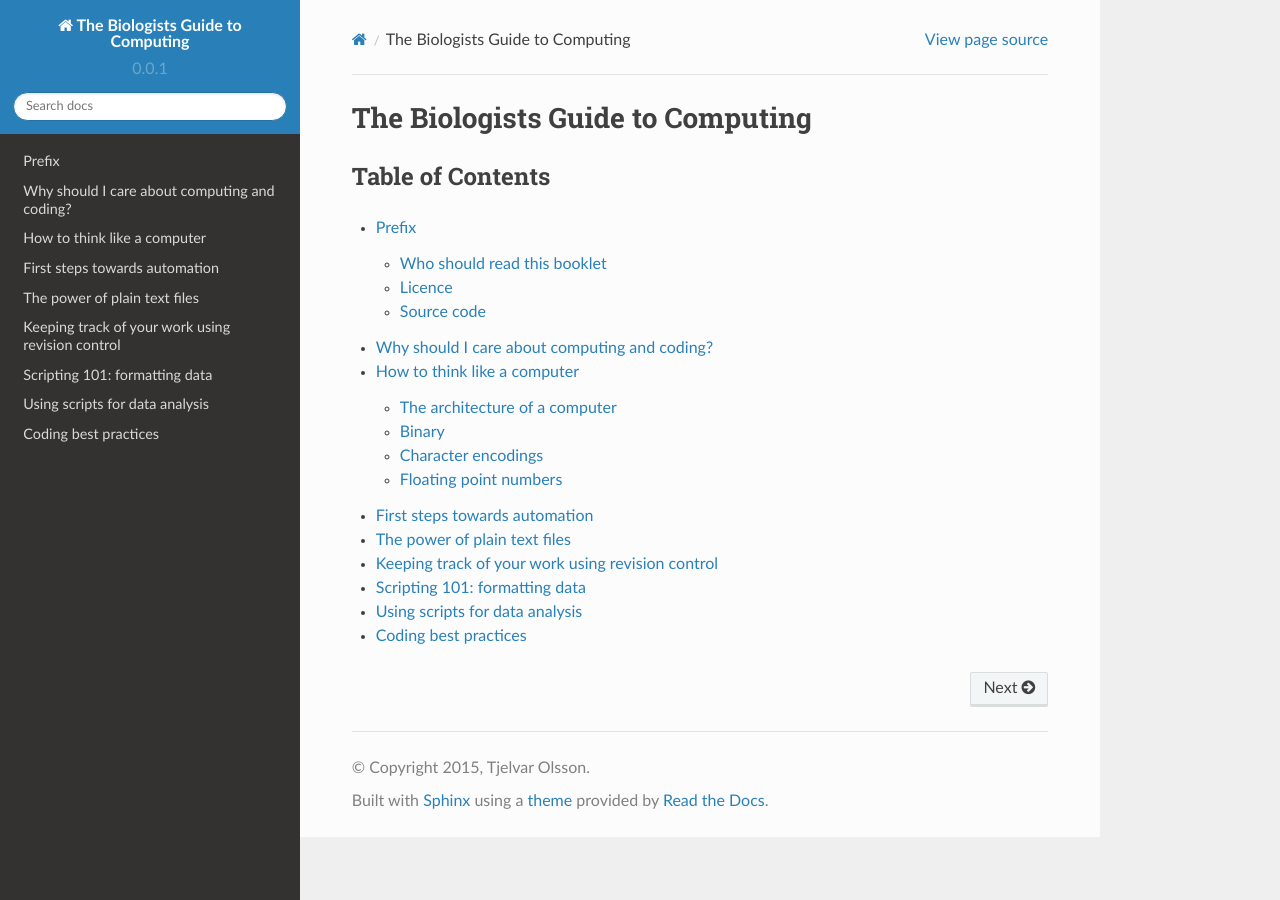
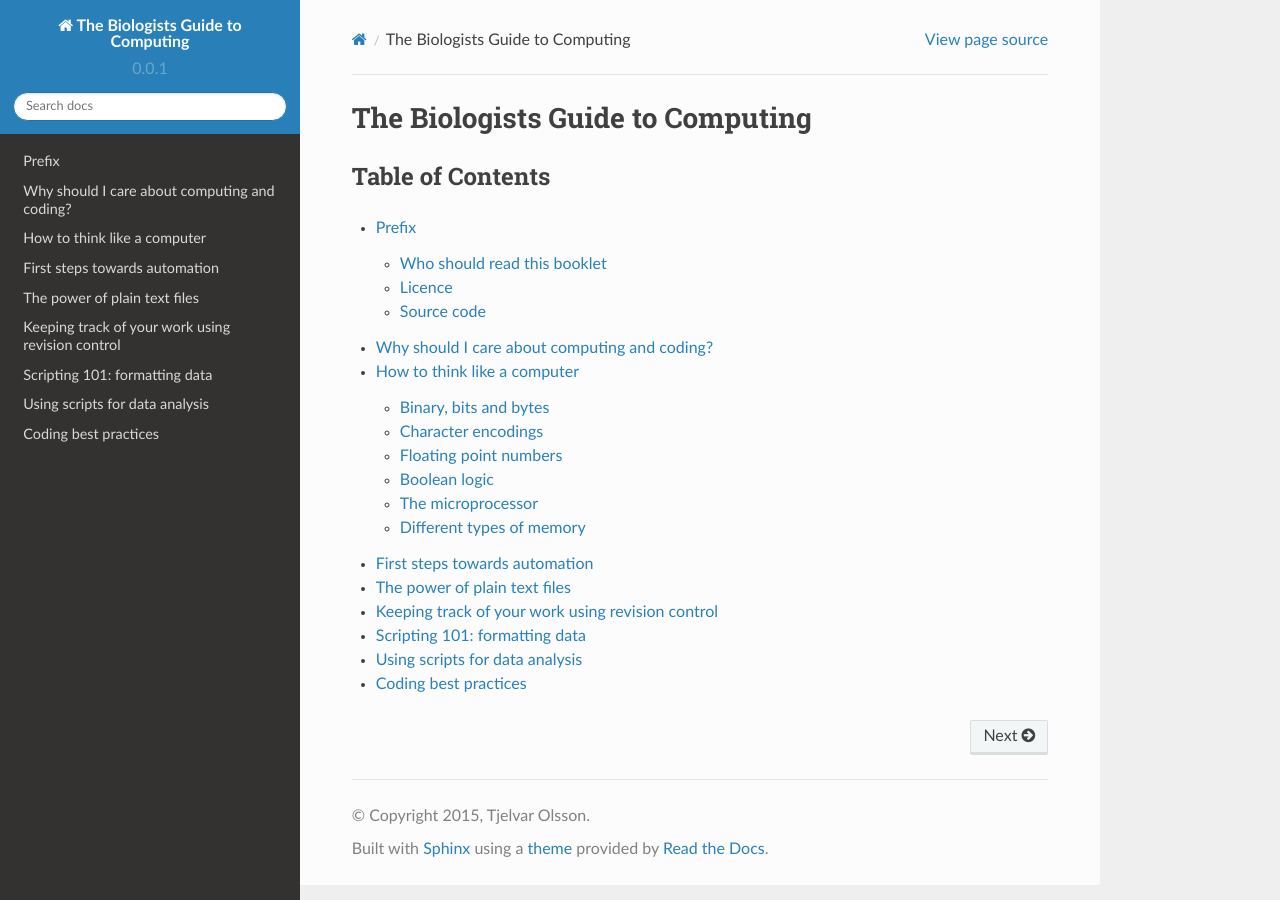
Before and after one commit to tjelvar-olsson/biologists-guide-to-computing, a Sphinx documentation site: the page built from source/index.rst, in a window 1280 px wide. Built offline with Sphinx 7.4.7 and the Read the Docs theme 2.0.0, drawn with Linux system fonts in a browser that asks for light colours; part of the change alters nothing that is shown.

Commit message:
Fleshed out the 'how to think like a computer' section.

```diff
--- a/source/conf.py
+++ b/source/conf.py
@@ -31,6 +31,7 @@ import shlex
 # ones.
 extensions = [
     'sphinx.ext.todo',
+    'sphinx.ext.mathjax',
 ]
 
 # Add any paths that contain templates here, relative to this directory.
--- a/source/how-to-think-like-a-computer.rst
+++ b/source/how-to-think-like-a-computer.rst
@@ -1,14 +1,118 @@
 How to think like a computer
 ============================
 
-The architecture of a computer
-------------------------------
+These days computers can perform complex task. However, at their core computers
+only have a relatively small set of basic capabilities. Information is stored as
+zeros and ones and Boolean logic is used to perform calculations.
 
-Binary
-------
+Binary, bits and bytes
+----------------------
+
+.. sidebar:: Integer
+
+   An integer is a whole number, i.e. a number that can be expressed without a fractional component.
+
+Suppose that we wanted to represent a positive integer using zeros and ones. We can
+achieve this using using the base-2 numeral systems, a.k.a. binary. Take for example
+the number 208. Other ways to represent this number include:
+
+.. math::
+
+    208 &= (2*100) + (0 * 10) + (8 * 1) \\
+        &= (2 * 10^2) + (0 * 10^1) + (8 * 10^0)
+
+The equations above illustrate the basis of the base-10 numeral system. Note that
+the base of the exponent in each term is ten.  To express an integer in binary
+we need to formulate it so that the base of each exponent is 2.
+
+.. math::
+
+    208 &=  (1*64) + (1*32) + (0*16) + (1*8) + (1*4) + (0*2) + (0*1)  \\
+        &=  (1 * 2^6) + (1 * 2^5) + (0 * 2^4) + (1 * 2^3) + (1 * 2^2) + (0 * 2^1) + (0 * 2^0)
+
+.. sidebar:: Bit
+
+    In computing the term "Bit" is an abbreviation of the term "Binary digIT".
+
+So to express 208 as binary we could use the bits ``1101100``.
+
+To recap in computing a bit is the smallest unit of information and it can be
+either zero or one. Using several bits we can express integers using the binary
+numeral system.
+
+In computing bits are often grouped together and the most common grouping is to
+bundle 8-bits together, this is known as a byte. One byte can therefore have
+256 unique states. An unsigned 8-bit integer, stored in a byte, can therefore
+represent any integer ranging from 0 to 255. This range may seem familiar to
+people who have used colour pickers to specify RGB values.
+
 
 Character encodings
 -------------------
 
+If a computer only works in terms of zeros and ones how can we use it to read
+and write text? Basically this comes down to the subject of character encodings.
+
+One of the most prevalent character encodings is ASCII (American Standard Code for
+Information Interchange).
+
+- Roots in telegraphic codes
+- First published in 1963
+- Based on English alphabet
+- Encodes 128 characters into 7-bit integers
+- 0-9, a-z, A-Z, punctuation symbols, control codes originating from Teletype machines and a space character
+- The control characters define how text and space are processed
+- Some of the control characters are now obsolete
+- Line feed vs carriage return
+- How this now manifests itself in different operating systems
+- 8-bit
+- ISO-8859-1 (Latin 1)
+- UTF
+- ASCII is 7-bit encoding for small subset of Unicode/UCS and ASCII when preceded with a zero (to make it 8-bit) is valid UTF-8
+
+.. figure:: https://upload.wikimedia.org/wikipedia/commons/e/e0/ASCII_Code_Chart-Quick_ref_card.png
+   :alt: ASII code chart quick reference card.
+
+   ASCII Code Chart, scanner copied from the material delivered with TermiNet
+   300 impact type printer with Keyboard, February 1972, General Electric Data
+   communication Product Dept., Waynesboro VA. By Namazu-tron [Public domain],
+   `via Wikimedia Commons
+   <https://commons.wikimedia.org/wiki/File%3AASCII_Code_Chart-Quick_ref_card.png>`_.
+
+
 Floating point numbers
 ----------------------
+
+- How real numbers can be represented using binary
+- Describe the problem with using a fixed point
+- Floating point numbers and their implementation
+- The numbers that can be represented are not evenly spaced
+- Rounding errors
+
+Boolean logic
+-------------
+
+- AND, OR, NOT
+- use in arithmetic
+- use in memory
+- use in conditional logic and for algorithms to decide what to do
+- can be implemented using relays
+
+
+The microprocessor
+------------------
+
+At the most basic level a microprocessor executes machine instructions.
+The machine instructions can tell the microprocessor to do three things:
+
+- Perform mathematical operations
+- Move data from one location to another
+- Make decisions and jump to a new set of instructions based on those decisions
+
+- Describe relevance to algorithms, loops, etc
+
+
+Different types of memory
+-------------------------
+
+- IO can be a real issue
```
